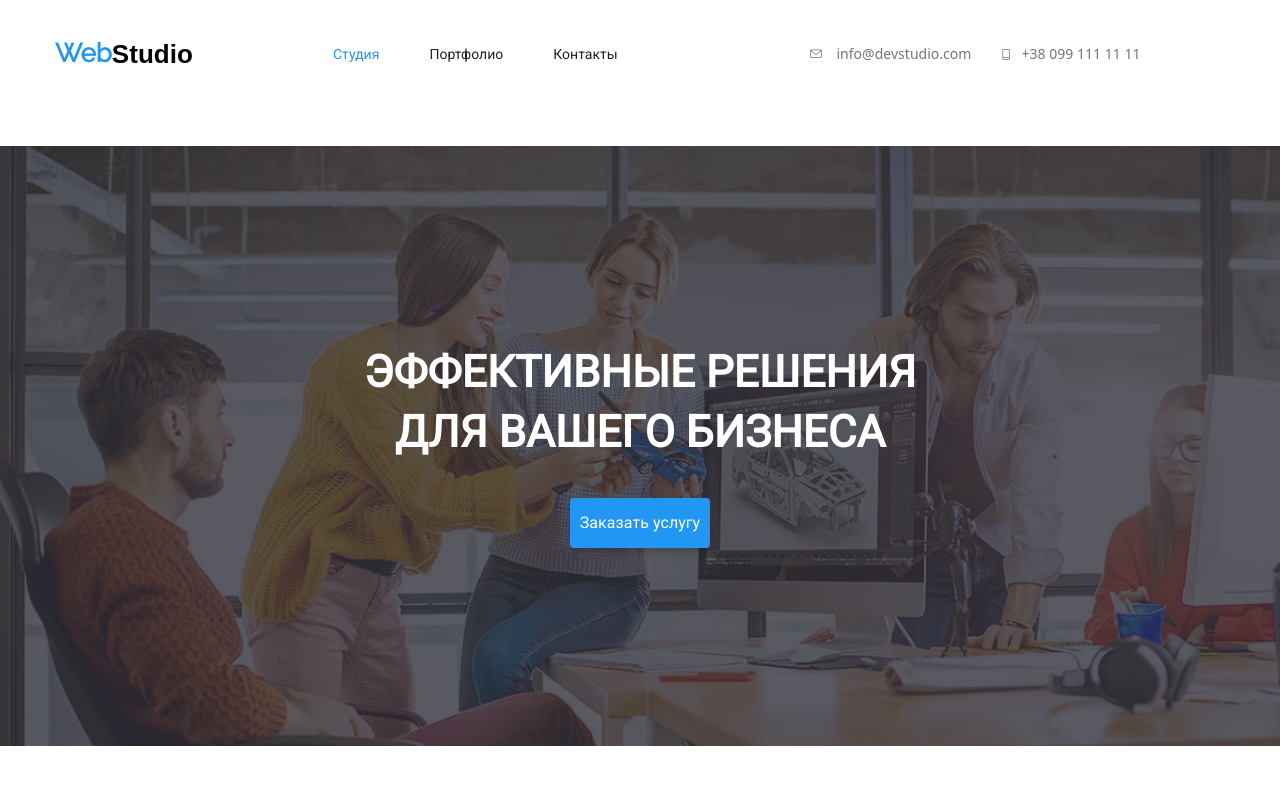
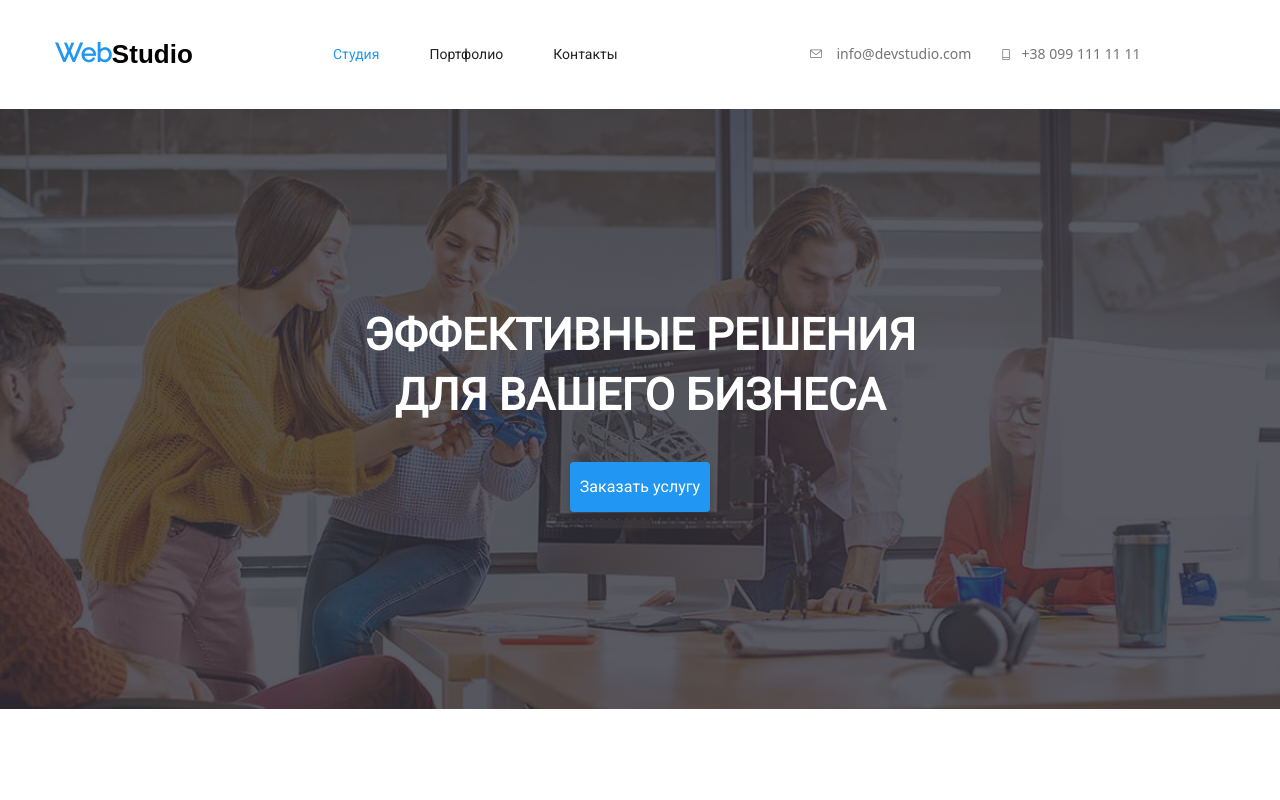
Before and after one commit to AllaLitvin/goit-markup-hw-04, a plain HTML site: page index.html in a window 1280 px wide. Shown: the top 800 px of the page. Drawn offline with nearby package versions, Linux system fonts and the light colour scheme.

Commit message:
Коррект героя

```diff
--- a/css/style.css
+++ b/css/style.css
@@ -196,6 +196,7 @@ background color footer: #2F303A;*/
     url(../img/header_img_sq.jpg);
   background-repeat: no-repeat;
   background-size: cover;
+  background-position: center;
   max-width: 1600px;
   min-height: 600px;
   margin-left: auto;
@@ -212,6 +213,7 @@ background color footer: #2F303A;*/
   align-items: center;
   margin-left: auto;
   margin-right: auto;
+  margin-top: 0px;
   padding-top: 196px;
   width: 646px;
   color: var(--white);
@@ -243,7 +245,6 @@ background color footer: #2F303A;*/
   font-style: normal;
   padding-top: 94px;
   padding-bottom: 94px;
-  margin: 0px;
   align-items: center;
 }
 
```
